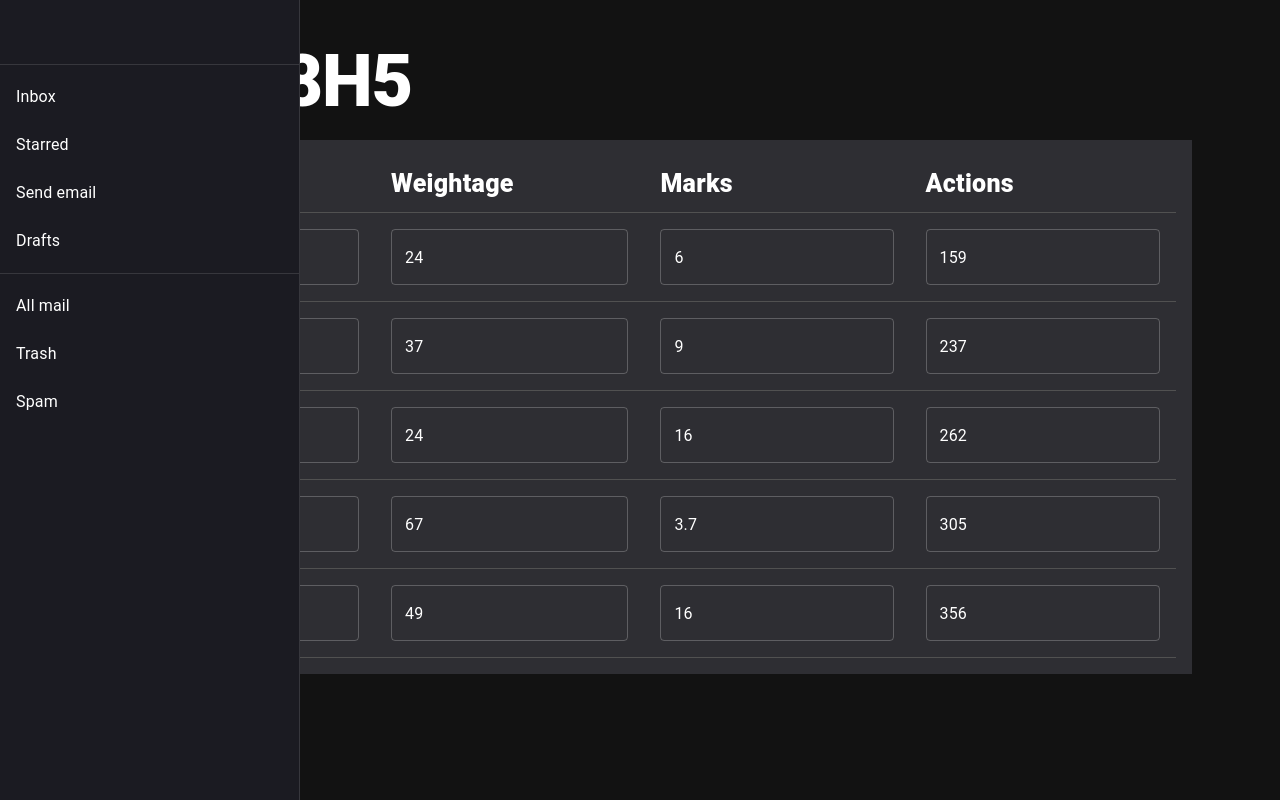
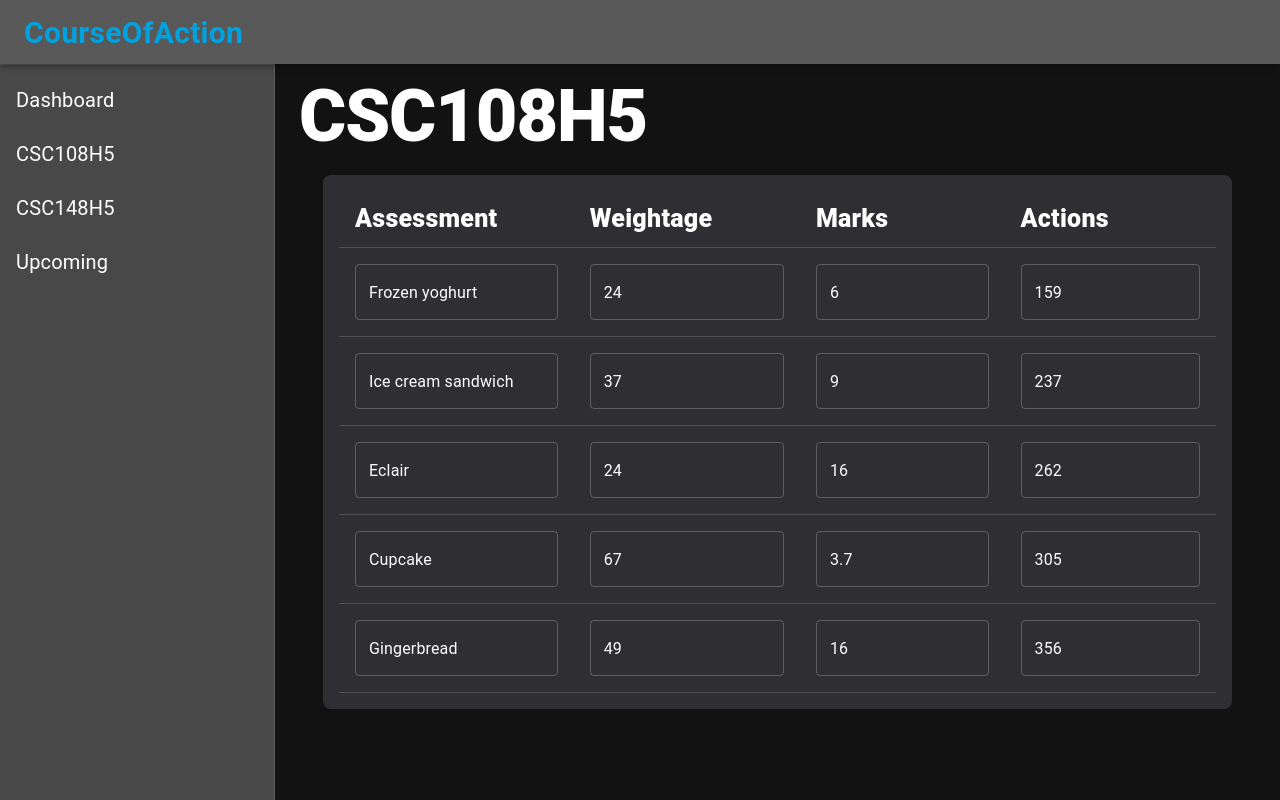
Before and after one commit to utmgdsc/CourseOfAction, a React (Create React App) app in the folder frontend/: page / in a window 1280 px wide. Built offline with nearby package versions, Linux system fonts and the light colour scheme.

Commit message:
Added Navbar and NavDrawer

```diff
--- a/frontend/src/App.tsx
+++ b/frontend/src/App.tsx
@@ -2,27 +2,22 @@ import React from "react";
 import "./App.css";
 import Course from "./components/Course";
 import { BrowserRouter, Route, Routes } from "react-router-dom";
-import Button from "@mui/material/Button";
-import { Box, Typography } from "@mui/material";
+import { Box } from "@mui/material";
+import NavDrawer from "./components/NavDrawer";
+import Navbar from "./components/Navbar";
 
 function App() {
   return (
-    <Box component="main">
-      <BrowserRouter>
-        <Routes>
-          <Route
-            path="/"
-            element={
-              <div>
-                <Course />
-                <Button variant="contained">
-                  <Typography color="white">Hello World </Typography>
-                </Button>
-              </div>
-            }
-          />
-        </Routes>
-      </BrowserRouter>
+    <Box>
+      <Navbar />
+      <NavDrawer />
+      <Box component="main" ml="275px" mt="75px">
+        <BrowserRouter>
+          <Routes>
+            <Route path="/" element={<Course />} />
+          </Routes>
+        </BrowserRouter>
+      </Box>
     </Box>
   );
 }
--- a/frontend/src/components/Course.tsx
+++ b/frontend/src/components/Course.tsx
@@ -35,7 +35,12 @@ function Course() {
     <Container>
       <Box my={5}>
         <Typography variant="h1">CSC108H5</Typography>
-        <Box sx={{ backgroundColor: "highlight.main" }} p={2} mx={3} my={2}>
+        <Box
+          sx={{ backgroundColor: "highlight.main", borderRadius: 2 }}
+          p={2}
+          mx={3}
+          my={2}
+        >
           <TableContainer>
             <Table>
               <TableHead>
--- a/frontend/src/components/LeftBar.tsx
+++ /dev/null
@@ -1,44 +0,0 @@
-import React from "react";
-import {
-  Toolbar,
-  Divider,
-  List,
-  ListItem,
-  ListItemText,
-  Drawer,
-} from "@mui/material";
-
-function LeftBar() {
-  return (
-    <div>
-      <Drawer
-        variant="permanent"
-        sx={{
-          display: { xs: "none", sm: "block" },
-          "& .MuiDrawer-paper": { boxSizing: "border-box", width: "300px" },
-        }}
-        open
-      >
-        <Toolbar />
-        <Divider />
-        <List>
-          {["Inbox", "Starred", "Send email", "Drafts"].map((text, index) => (
-            <ListItem button key={text}>
-              <ListItemText primary={text} />
-            </ListItem>
-          ))}
-        </List>
-        <Divider />
-        <List>
-          {["All mail", "Trash", "Spam"].map((text, index) => (
-            <ListItem button key={text}>
-              <ListItemText primary={text} />
-            </ListItem>
-          ))}
-        </List>
-      </Drawer>
-    </div>
-  );
-}
-
-export default LeftBar;
--- /dev/null
+++ b/frontend/src/components/NavDrawer.tsx
@@ -0,0 +1,46 @@
+import React from "react";
+import {
+  Toolbar,
+  Divider,
+  List,
+  ListItem,
+  ListItemText,
+  Drawer,
+  Box,
+  Typography,
+} from "@mui/material";
+import { fontSize } from "@mui/system";
+
+function NavDrawer() {
+  return (
+    <Drawer
+      variant="permanent"
+      sx={{
+        width: "275px",
+        flexShrink: 0,
+        [`& .MuiDrawer-paper`]: { width: "275px", boxSizing: "border-box" },
+        paper: {
+          backgroundColor: "#484848",
+        },
+      }}
+    >
+      <Toolbar />
+      <Box sx={{ overflow: "auto" }}>
+        <Divider />
+        <List>
+          {["Dashboard", "CSC108H5", "CSC148H5", "Upcoming"].map(
+            (text, index) => (
+              <ListItem button sx={{ borderRadius: 2 }} key={text}>
+                <ListItemText>
+                  <Typography sx={{ fontSize: "20px" }}>{text}</Typography>
+                </ListItemText>
+              </ListItem>
+            )
+          )}
+        </List>
+      </Box>
+    </Drawer>
+  );
+}
+
+export default NavDrawer;
--- /dev/null
+++ b/frontend/src/components/Navbar.tsx
@@ -0,0 +1,27 @@
+import React from "react";
+import { AppBar, Typography, Toolbar } from "@mui/material";
+
+function Navbar() {
+  return (
+    <AppBar
+      position="fixed"
+      sx={{
+        zIndex: (theme) => theme.zIndex.drawer + 1,
+      }}
+    >
+      <Toolbar>
+        <Typography
+          fontWeight="bold"
+          fontSize="30px"
+          color="primary.main"
+          noWrap
+          component="div"
+        >
+          CourseOfAction
+        </Typography>
+      </Toolbar>
+    </AppBar>
+  );
+}
+
+export default Navbar;
--- a/frontend/src/index.tsx
+++ b/frontend/src/index.tsx
@@ -6,13 +6,11 @@ import reportWebVitals from "./reportWebVitals";
 import { ThemeProvider } from "@mui/material/styles";
 import theme from "./theme";
 import { CssBaseline } from "@mui/material";
-import LeftBar from "./components/LeftBar";
 
 ReactDOM.render(
   <React.StrictMode>
     <ThemeProvider theme={theme}>
       <CssBaseline>
-        <LeftBar />
         <App />
       </CssBaseline>
     </ThemeProvider>
--- a/frontend/src/pages/DashBoard.tsx
+++ b/frontend/src/pages/DashBoard.tsx
@@ -1,8 +1,8 @@
 import { Container } from "@mui/material";
 import React from "react";
 
-function DashBoard() {
+function Dashboard() {
   return <Container></Container>;
 }
 
-export default DashBoard;
+export default Dashboard;
--- a/frontend/src/theme.js
+++ b/frontend/src/theme.js
@@ -38,6 +38,22 @@ const theme = createTheme({
       fontWeight: 900,
     },
   },
+  components: {
+    MuiDrawer: {
+      styleOverrides: {
+        paper: {
+          backgroundColor: "#484848",
+        },
+      },
+    },
+    MuiAppBar: {
+      styleOverrides: {
+        colorPrimary: {
+          backgroundColor: "#484848",
+        },
+      },
+    },
+  },
 });
 
 export default theme;
```
